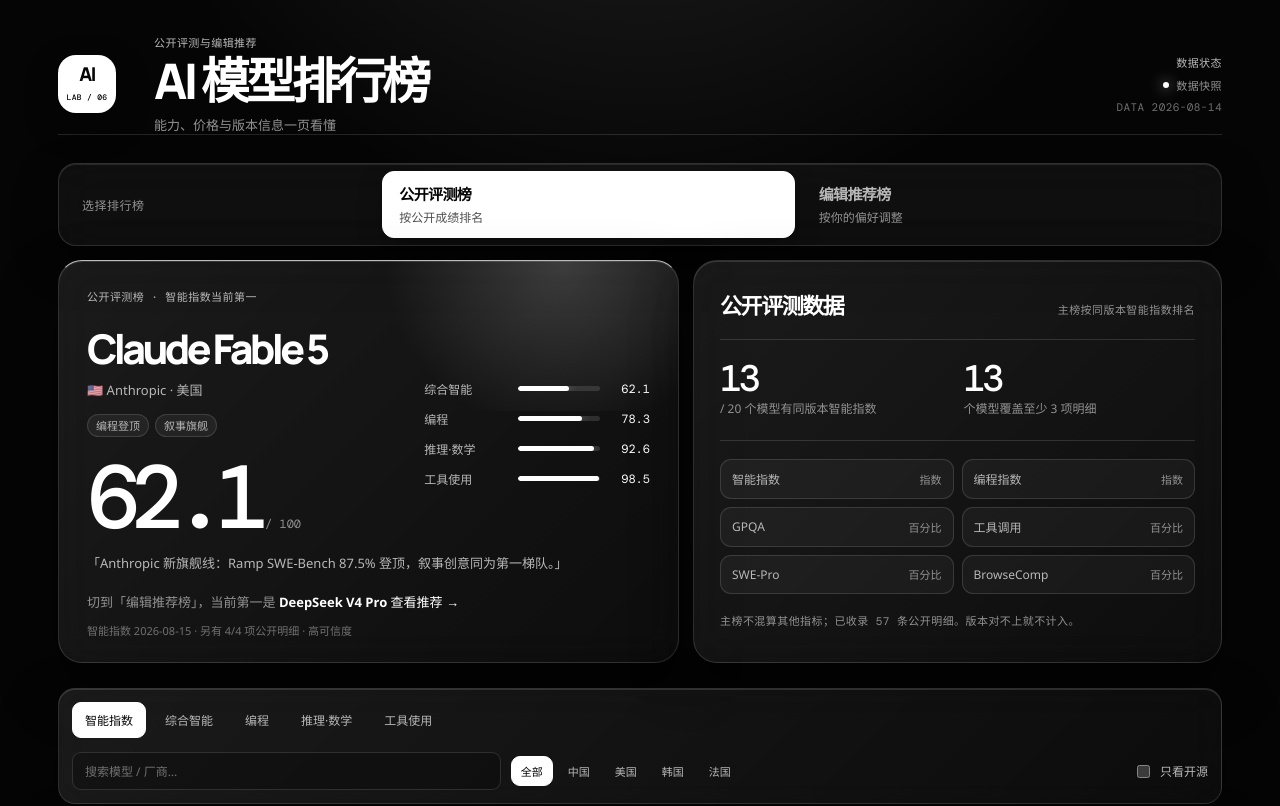
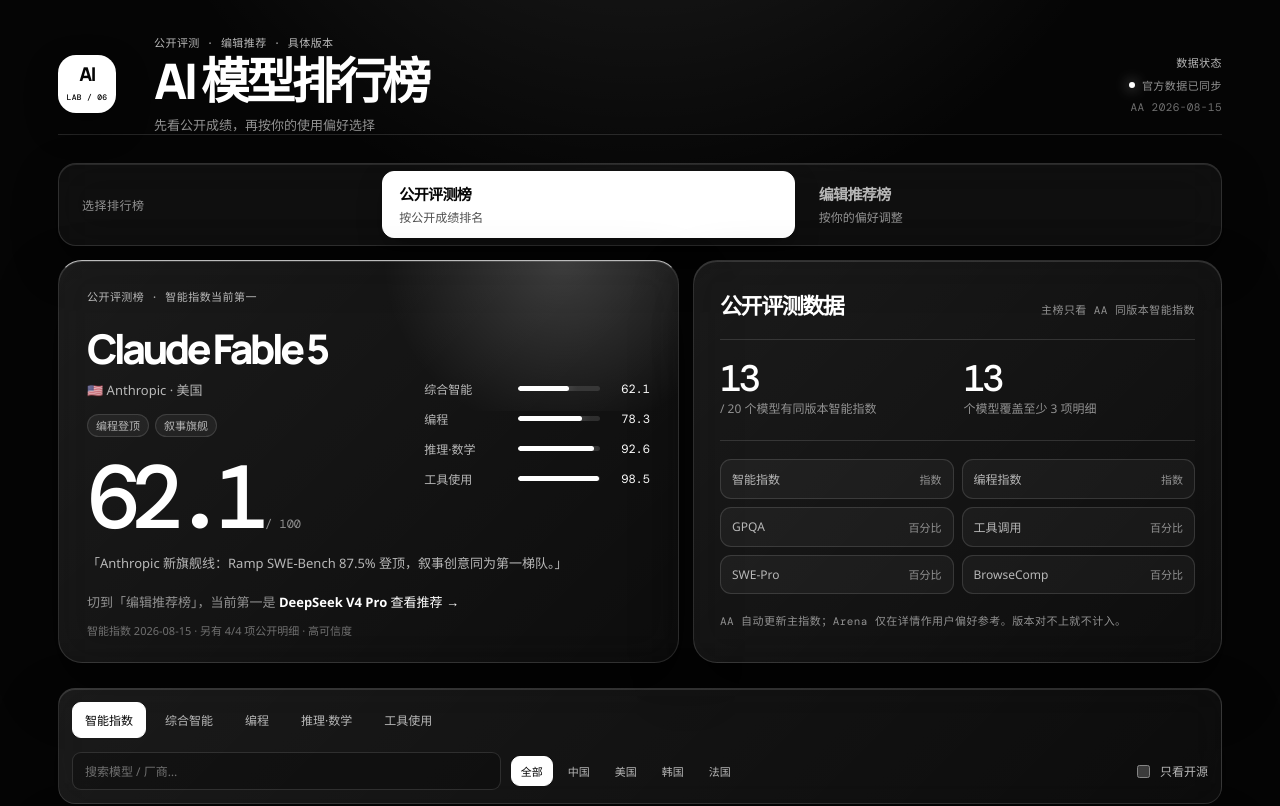
Before and after one commit to joker01-01/ai-model-leaderboard, a React (Vite) app: page / in a window 1280 px wide. Shown: the top 806 px of the page. Built offline with nearby package versions, Linux system fonts and the light colour scheme.

Commit message:
docs: clarify live leaderboard data sources

```diff
--- a/src/App.tsx
+++ b/src/App.tsx
@@ -1,6 +1,6 @@
 import { useEffect, useMemo, useRef, useState } from "react";
 import type { DimKey, Model } from "./data/models";
-import { DATA_DATE, MODELS } from "./data/models";
+import { MODELS } from "./data/models";
 import {
   BENCHMARK_DATE,
   BENCHMARK_DEFINITIONS,
@@ -215,14 +215,14 @@
     <header className="masthead">
       <div className="masthead-logo" aria-hidden="true"><span>AI</span><small>LAB / 06</small></div>
       <div className="masthead-center">
-        <p className="masthead-kicker">公开评测与编辑推荐</p>
+        <p className="masthead-kicker">公开评测 · 编辑推荐 · 具体版本</p>
         <h1 className="masthead-title">AI 模型排行榜</h1>
-        <p className="masthead-sub">能力、价格与版本信息一页看懂</p>
+        <p className="masthead-sub">先看公开成绩，再按你的使用偏好选择</p>
       </div>
       <div className="masthead-side">
         <span className="masthead-side-label">数据状态</span>
-        <span className="sys-status"><i className="dot" aria-hidden="true" />数据快照</span>
-        <span className="stamp">DATA {DATA_DATE}</span>
+        <span className="sys-status"><i className="dot" aria-hidden="true" />官方数据已同步</span>
+        <span className="stamp">AA {BENCHMARK_DATE}</span>
       </div>
     </header>
   );
@@ -283,15 +283,14 @@
 function ObjectivePanel({ entries }: { entries: Entry[] }) {
   const ready = entries.filter((entry) => entry.objectiveScore.score !== null).length;
   const high = entries.filter((entry) => entry.objectiveScore.confidence === "高").length;
-  const signalCount = entries.reduce((sum, entry) => sum + entry.objectiveSignalCount, 0);
   return (
     <aside className="objective-panel">
-      <div className="panel-head"><h2 className="panel-title">公开评测数据</h2><p className="panel-note">主榜按同版本智能指数排名</p></div>
+      <div className="panel-head"><h2 className="panel-title">公开评测数据</h2><p className="panel-note">主榜只看 AA 同版本智能指数</p></div>
       <div className="objective-summary"><div><strong>{ready}</strong><span>/ {entries.length} 个模型有同版本智能指数</span></div><div><strong>{high}</strong><span>个模型覆盖至少 3 项明细</span></div></div>
       <div className="objective-source-grid">
         {BENCHMARK_DEFINITIONS.map((definition) => <a className="objective-source" key={definition.id} href={definition.sourceUrl} target="_blank" rel="noopener noreferrer"><span>{definition.shortLabel}</span><strong>{definition.unit === "%" ? "百分比" : "指数"}</strong></a>)}
       </div>
-      <p className="panel-footnote">主榜不混算其他指标；已收录 {signalCount} 条公开明细。版本对不上就不计入。</p>
+      <p className="panel-footnote">AA 自动更新主指数；Arena 仅在详情作用户偏好参考。版本对不上就不计入。</p>
     </aside>
   );
 }
@@ -421,9 +420,9 @@
   return (
     <footer className="footer">
       <h3 className="footer-title">排行榜说明</h3>
-      <ol className="method"><li>公开评测榜只按同版本的 Artificial Analysis Intelligence Index 排名；没有该指数的模型会进入“待补公开成绩”区，不显示名次或主榜分数。</li><li>编程、推理和工具使用等公开成绩只作明细，不与智能指数混算；编辑推荐榜可按综合智能、编程、工具使用、推理、性价比和开源程度调整偏好。</li><li>价格、上下文和许可证可能变化，使用前请查看模型官网。</li></ol>
+      <ol className="method"><li>公开评测榜只按同版本的 Artificial Analysis Intelligence Index 排名；没有该指数的模型会进入“待补公开成绩”区，不显示名次或主榜分数。</li><li>编程、推理和工具使用等公开成绩只作明细，不与智能指数混算；编辑推荐榜可按综合智能、编程、工具使用、推理、性价比和开源程度调整偏好。</li><li>Arena 是用户盲测对战参考，只在模型详情展示，不参与主榜名次。</li><li>数据每天同步一次，生成审核 PR 后才会合并发布；价格、上下文和许可证仍请以模型官网为准。</li></ol>
       <div className="source-links"><span>公开数据来源：</span><a href="https://artificialanalysis.ai/data-api/docs" target="_blank" rel="noopener noreferrer">综合智能 / 编程</a><a href="https://artificialanalysis.ai/" target="_blank" rel="noopener noreferrer">推理</a><a href="https://benchlm.ai/benchmarks/swe-bench-pro" target="_blank" rel="noopener noreferrer">SWE-bench Pro</a><a href="https://benchlm.ai/benchmarks/browsecomp" target="_blank" rel="noopener noreferrer">BrowseComp</a><a href="https://huggingface.co/datasets/lmarena-ai/leaderboard-dataset" target="_blank" rel="noopener noreferrer">Arena 用户对战</a></div>
-      <p className="colophon">AI 模型排行榜 · 公开数据 {BENCHMARK_DATE} · 编辑资料 {DATA_DATE} · 建议每月查看</p>
+      <p className="colophon">AI 模型排行榜 · AA 主榜 {BENCHMARK_DATE} · Arena 仅作参考 · 每日同步，审核后发布</p>
     </footer>
   );
 }
```
Also changed, not shown: 1 other file (tests, documents, lock files or other folders).
